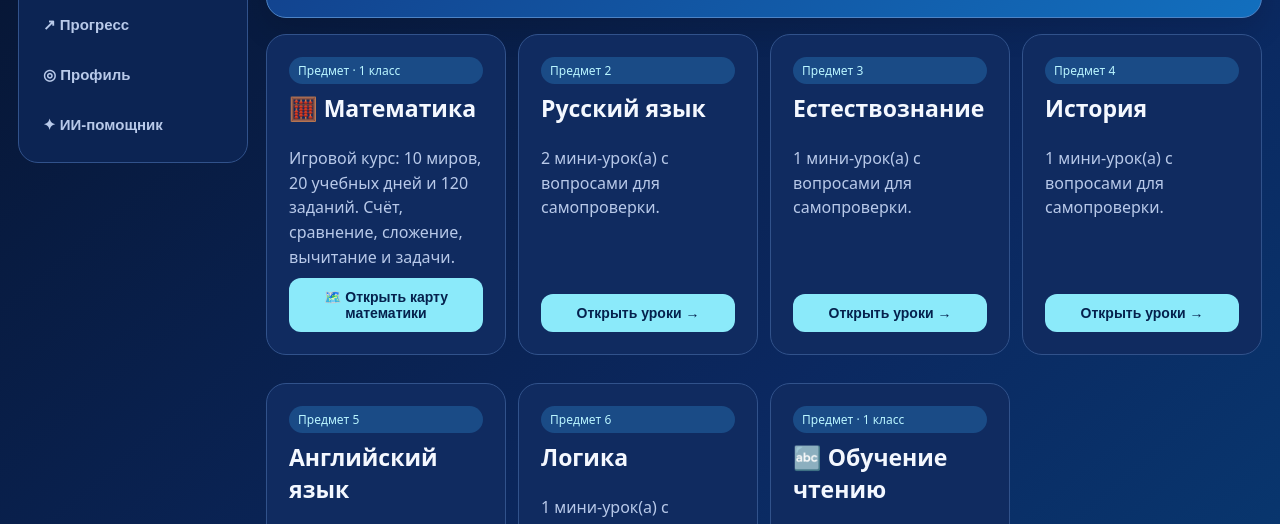
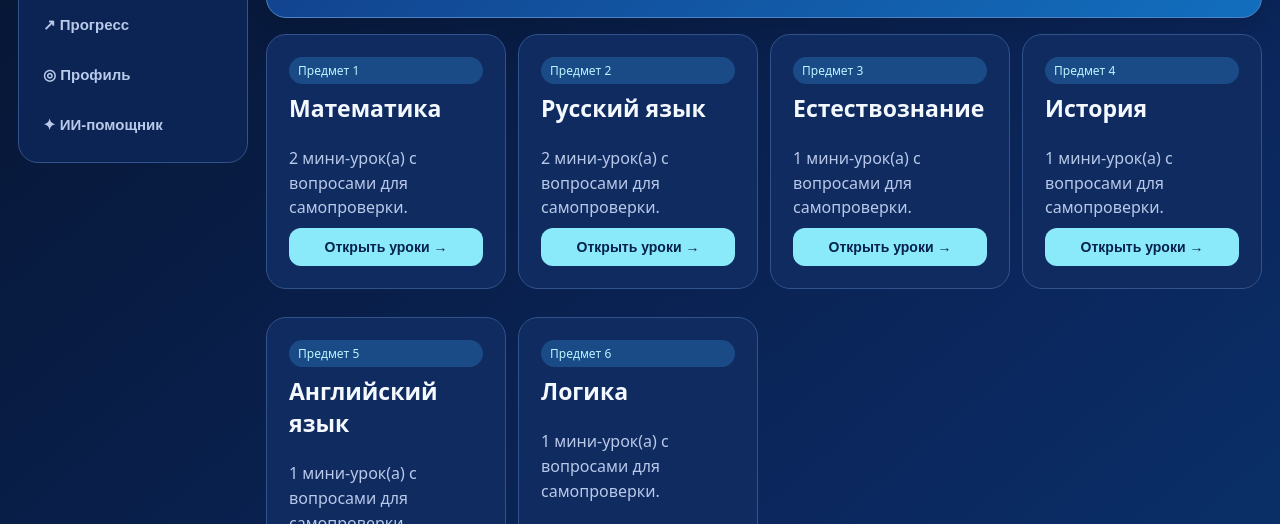
Before and after one commit to vorobeychik/NeuroScool-AI, a plain HTML site: page index.html in a window 1280 px wide. Both pictures are taken after a click on the button "Перейти к предметам". Shown: the part 255-779 px from the top of the page. Drawn offline with Linux system fonts and the light colour scheme.

Commit message:
Add files via upload

```diff
--- a/index.html
+++ b/index.html
@@ -207,6 +207,17 @@ footer{text-align:center;color:#8fa9d1;padding:22px;font-size:12px}
 <section class="view" id="subjects">
 <div class="hero"><div class="eyebrow">Учебная библиотека</div><h1>Предметы</h1><p>Выбери предмет, чтобы открыть короткие уроки и проверить знания.</p></div>
 <div class="grid" id="subjectList"></div>
+<div class="reading-card" style="margin-top:16px">
+ <span class="tag">Предмет · 1 класс</span>
+ <h2>📚 Обучение чтению</h2>
+ <p>Подготовка, изучение букв за два учебных дня, чтение слогов и первых слов.</p>
+ <button type="button" id="openReadingCourse">Открыть курс чтения →</button>
+</div>
+
+<div class="math-card" id="mathCourseCard">
+ <div class="math-hub"><div class="math-mascot">🧮</div><div style="flex:1;min-width:220px"><span class="tag">ПРЕДМЕТ · 1 КЛАСС</span><h2>🌟 Математические приключения</h2><p>Считай, сравнивай, складывай и решай задачки! Проходи игровые испытания, собирай звёзды и открывай новые уровни.</p><button type="button" class="math-btn" id="openMathMap">🗺️ Открыть карту математики</button></div></div>
+ <div class="small math-topics-note" id="mathCourseStatus">10 игровых миров · 2 дня в каждом мире · 6 заданий в каждом дне</div>
+</div>
 <div class="math-map-overlay" id="mathMapOverlay" hidden>
  <div class="math-map-top"><button type="button" class="math-secondary" id="mathMapBack">← К предметам</button><div><b>🧮 МИР МАТЕМАТИКИ</b><div class="small" id="mathMapStats">0 испытаний пройдено</div></div></div>
  <h1 style="text-align:center">Карта математических приключений</h1><p style="text-align:center">Открывай миры по порядку. В каждом мире два дня, а в каждом дне — шесть заданий.</p>
@@ -303,20 +314,7 @@ document.querySelectorAll('[data-go]').forEach(b=>b.addEventListener('click',()=
 function refreshStats(){let avg=data.scores.length?Math.round(data.scores.reduce((a,b)=>a+b,0)/data.scores.length)+'%':'—';['homeLessons','progressLessons'].forEach(id=>document.getElementById(id).textContent=data.completed||0);['homeScore','progressScore'].forEach(id=>document.getElementById(id).textContent=avg);document.getElementById('history').innerHTML=data.history.length?data.history.slice().reverse().map(x=>'<div class="lesson"><b>'+escapeHtml(x.title)+'</b><div class="small">'+escapeHtml(x.date)+'</div></div>').join(''):'Пока занятий нет. Открой предмет и пройди первый урок.';}
 function escapeHtml(s){return String(s).replace(/[&<>"']/g,c=>({'&':'&amp;','<':'&lt;','>':'&gt;','"':'&quot;',"'":'&#39;'}[c]));}
 const list=document.getElementById('subjectList');
-function addSubjectCard(title,tag,description,buttonText,buttonId,emoji){
- let d=document.createElement('div');d.className='card subject';
- d.innerHTML='<span class="tag">'+tag+'</span><h2>'+emoji+' '+title+'</h2><p>'+description+'</p><button type="button" class="openSubject" id="'+buttonId+'">'+buttonText+'</button>';
- list.appendChild(d);return d;
-}
-Object.keys(lessons).forEach((name,i)=>{
- if(name==='Математика'){
-  addSubjectCard('Математика','Предмет · 1 класс','Игровой курс: 10 миров, 20 учебных дней и 120 заданий. Счёт, сравнение, сложение, вычитание и задачи.','🗺️ Открыть карту математики','openMathMap','🧮');
-  return;
- }
- let d=document.createElement('div');d.className='card subject';d.innerHTML='<span class="tag">Предмет '+(i+1)+'</span><h2>'+name+'</h2><p>'+lessons[name].length+' мини-урок(а) с вопросами для самопроверки.</p><button class="openSubject">Открыть уроки →</button><div class="lessonList" hidden></div>';
- d.querySelector('button').addEventListener('click',()=>{let box=d.querySelector('.lessonList');box.hidden=!box.hidden;box.innerHTML=lessons[name].map((l,j)=>'<div class="lesson"><b>'+escapeHtml(l.title)+'</b><br><button class="secondary" data-lesson="'+j+'">Начать урок</button></div>').join('');box.querySelectorAll('[data-lesson]').forEach(btn=>btn.addEventListener('click',()=>openLesson(name,Number(btn.dataset.lesson))));});list.appendChild(d);
-});
-addSubjectCard('Обучение чтению','Предмет · 1 класс','Подготовка, 33 буквы, два игровых дня на каждую букву, чтение слогов, слов и предложений.','📚 Открыть курс чтения','openReadingCourse','🔤');
+Object.keys(lessons).forEach((name,i)=>{let d=document.createElement('div');d.className='card subject';d.innerHTML='<span class="tag">Предмет '+(i+1)+'</span><h2>'+name+'</h2><p>'+lessons[name].length+' мини-урок(а) с вопросами для самопроверки.</p><button class="openSubject">Открыть уроки →</button><div class="lessonList" hidden></div>';d.querySelector('button').addEventListener('click',()=>{let box=d.querySelector('.lessonList');box.hidden=!box.hidden;box.innerHTML=lessons[name].map((l,j)=>'<div class="lesson"><b>'+escapeHtml(l.title)+'</b><br><button class="secondary" data-lesson="'+j+'">Начать урок</button></div>').join('');box.querySelectorAll('[data-lesson]').forEach(btn=>btn.addEventListener('click',()=>openLesson(name,Number(btn.dataset.lesson))));});list.appendChild(d);});
 let current=null;
 function openLesson(subject,index){current={subject,index,lesson:lessons[subject][index]};let l=current.lesson;document.getElementById('lessonSubject').textContent=subject;document.getElementById('lessonTitle').textContent=l.title;document.getElementById('lessonText').textContent=l.text;document.getElementById('quizQuestion').textContent=l.q;document.getElementById('quizFeedback').hidden=true;let opts=document.getElementById('quizOptions');opts.innerHTML='';l.a.forEach((a,i)=>{let b=document.createElement('button');b.className='secondary';b.style.margin='4px';b.textContent=a;b.addEventListener('click',()=>answer(i));opts.appendChild(b);});show('lessonView');}
 function answer(i){let l=current.lesson,ok=i===l.correct;let f=document.getElementById('quizFeedback');f.hidden=false;f.textContent=ok?l.why:'Пока не совсем. Попробуй ещё раз или перечитай объяснение.';if(ok){document.querySelectorAll('#quizOptions button').forEach(b=>b.disabled=true);data.completed=(data.completed||0)+1;data.scores.push(100);data.history.push({title:current.subject+' — '+l.title,date:new Date().toLocaleString('ru-RU')});save();refreshStats();}}
```
